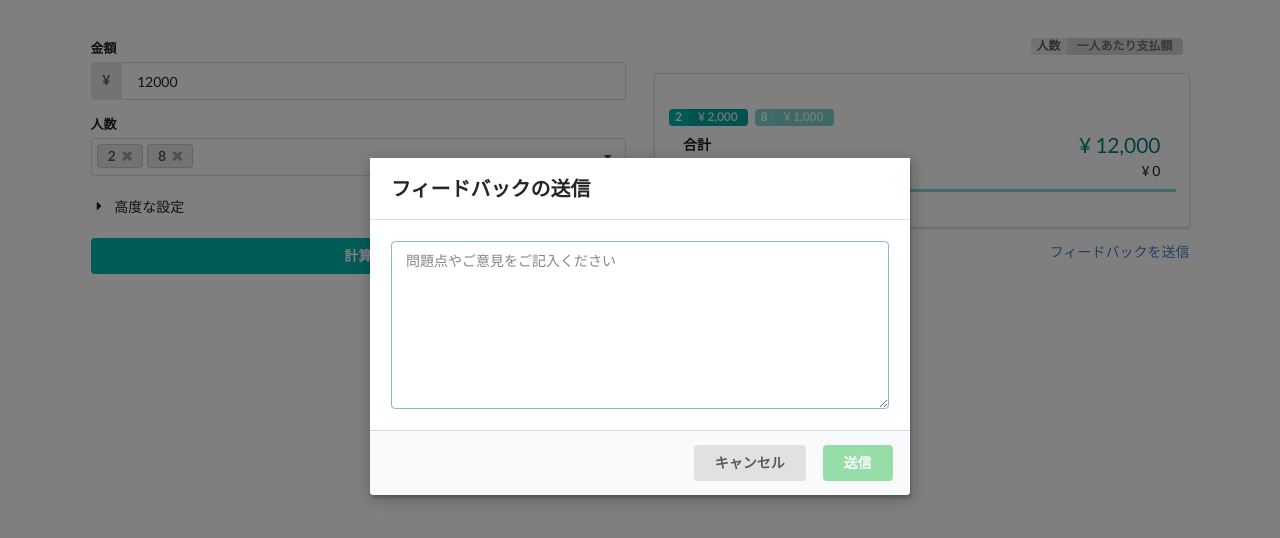
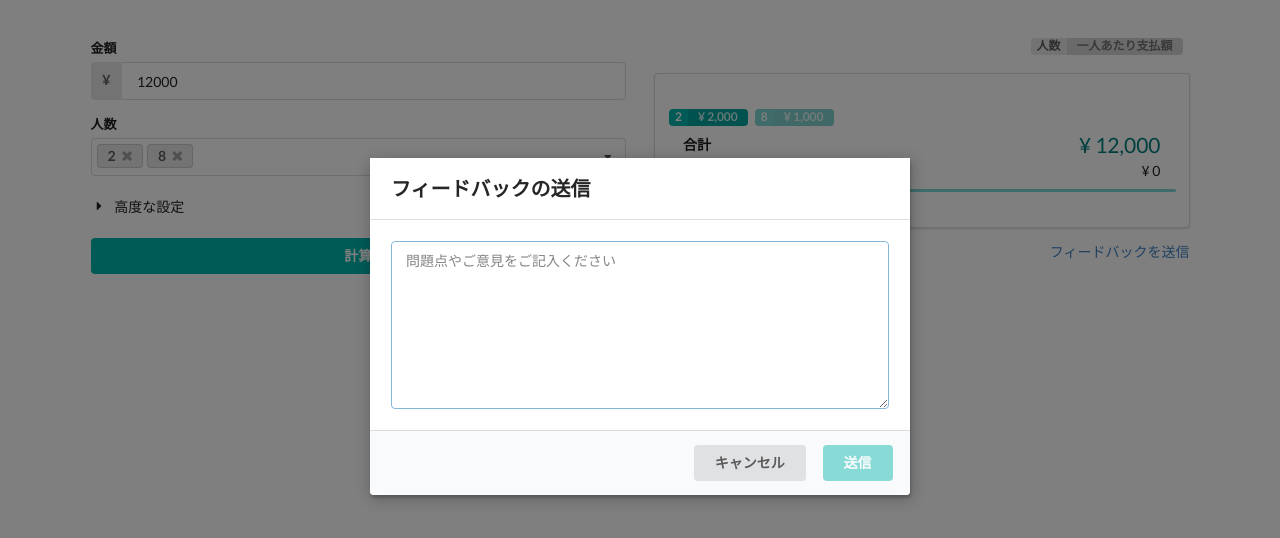
Before and after one commit to sammrai/dutch, a plain HTML site: page docs/index.html in a window 1280 px wide. Both pictures are taken after a click on the link "フィードバックを送信". Shown: the part 74-612 px from the top of the page. Drawn offline with nearby package versions, Linux system fonts and the light colour scheme.

Commit message:
ボタンの色を修正

```diff
--- a/docs/index.html
+++ b/docs/index.html
@@ -287,7 +287,7 @@
           </div>
           <div class="actions">
             <div class="ui button deny">キャンセル</div>
-            <div class="ui green button positive">送信</div>
+            <div class="ui teal button ok">送信</div>
           </div>
         </div>
 
@@ -317,10 +317,10 @@
   }
   function updatemodalpost(){
     if($("#feedbackform").val() != '') {
-       $("#feedbackmodal > div.actions > div.ui.green.button.positive").removeClass('disabled');
+       $("#feedbackmodal .ok").removeClass('disabled');
         }
     else
-       $("#feedbackmodal > div.actions > div.ui.green.button.positive").addClass('disabled');
+       $("#feedbackmodal .ok").addClass('disabled');
   }
 
   $(document).ready(function() {
```
